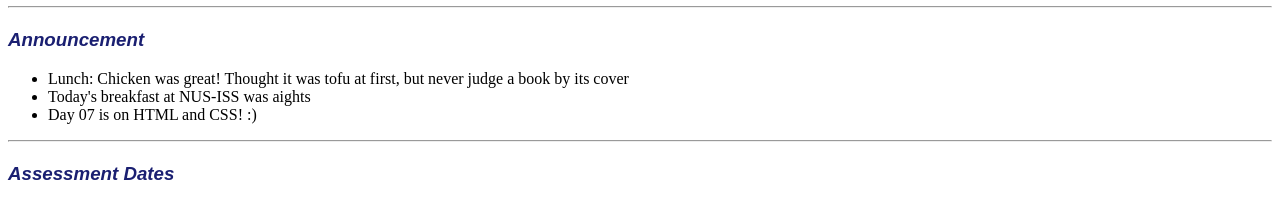
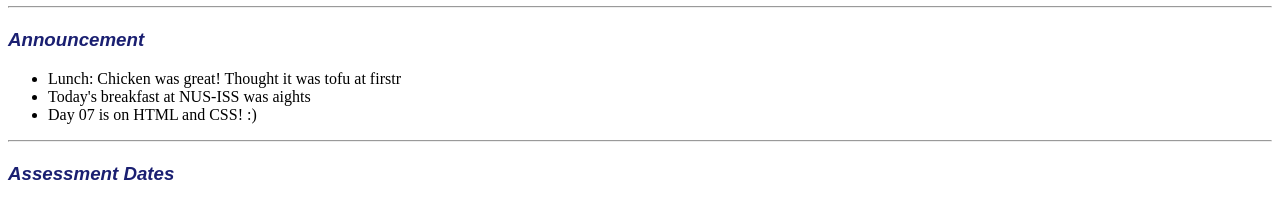
Before and after one commit to bobby-cmyk/day07_lecture, a plain HTML site: page index.html in a window 1280 px wide. Shown: the part 575-777 px from the top of the page. Drawn offline with Linux system fonts and the light colour scheme.

Commit message:
updated after lunch :)

```diff
--- a/index.html
+++ b/index.html
@@ -27,7 +27,7 @@
             <section id="announcement">
                 <h1>Announcement</h1>
                 <ul>
-                    <li>Lunch: Chicken was great! Thought it was tofu at first, but never judge a book by its cover</li>
+                    <li>Lunch: Chicken was great! Thought it was tofu at firstr</li>
                     <li>Today's breakfast at NUS-ISS was aights</li>
                     <li>Day 07 is on HTML and CSS! :)</li>
                 </ul>
```
